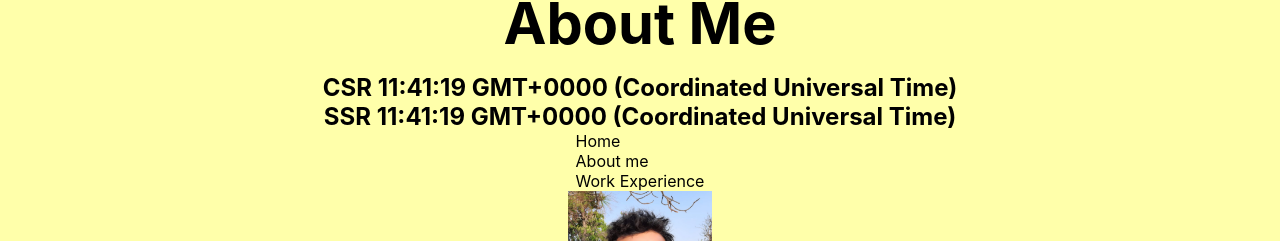
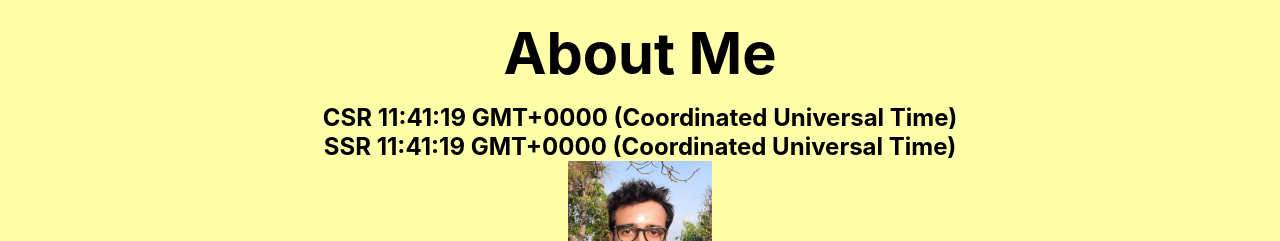
Before and after one commit to tshrv/nextjs-blog, a Next.js app: page /about in a window 1280 px wide. Shown: the part 272-513 px from the top of the page. Built offline with nearby package versions, Linux system fonts and the light colour scheme.

Commit message:
navigation component

```diff
--- a/pages/about/index.jsx
+++ b/pages/about/index.jsx
@@ -3,10 +3,12 @@ import Link from 'next/link'
 import Image from 'next/image'
 import Head from 'next/head'
 import Layout from '../../components/layout'
+import Navigation from '../../components/navigation'
 
 export default function About(props) {
     return (
       <Layout>
+        <Navigation/>
         <div className={styles.container}>
           <Head>
             <title>About TS</title>
@@ -14,11 +16,6 @@ export default function About(props) {
           <h1 className={styles.title}>About Me</h1>
           <h2>CSR {getTimestamp()}</h2>
           <h2>SSR {props.server_side_timestamp}</h2>
-          <ul>
-            <li><Link href='/'>Home</Link></li>
-            <li><Link href='/about'>About me</Link></li>
-            <li><Link href='/about/work'>Work Experience</Link></li>
-          </ul>
           <Image
             src="/images/profile.jpeg" // Route of the image file
             height={144} // Desired size with correct aspect ratio
```
Also changed, not shown: pages/about/work.jsx (+2 -6 lines), pages/index.jsx (+2 -5 lines).
